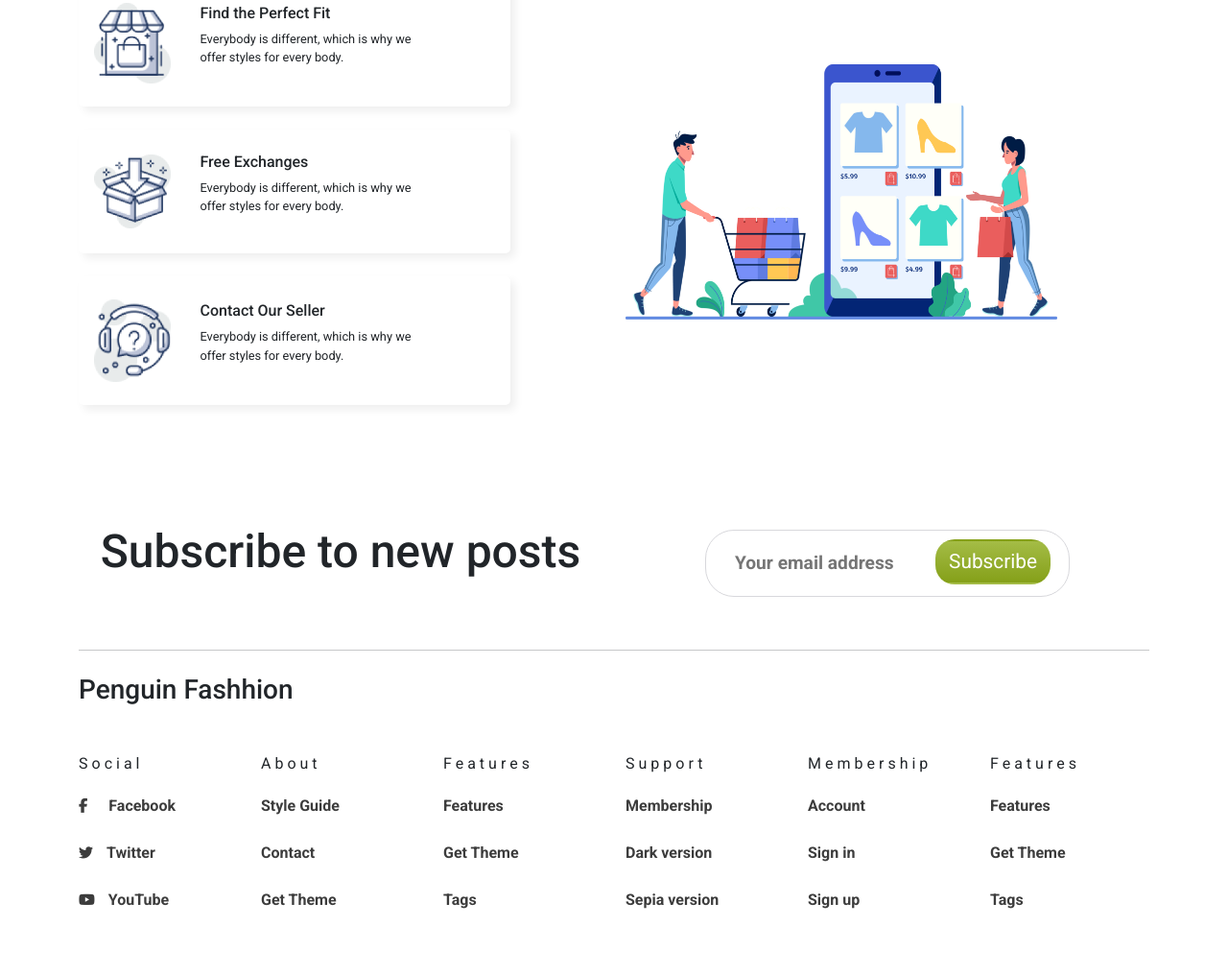
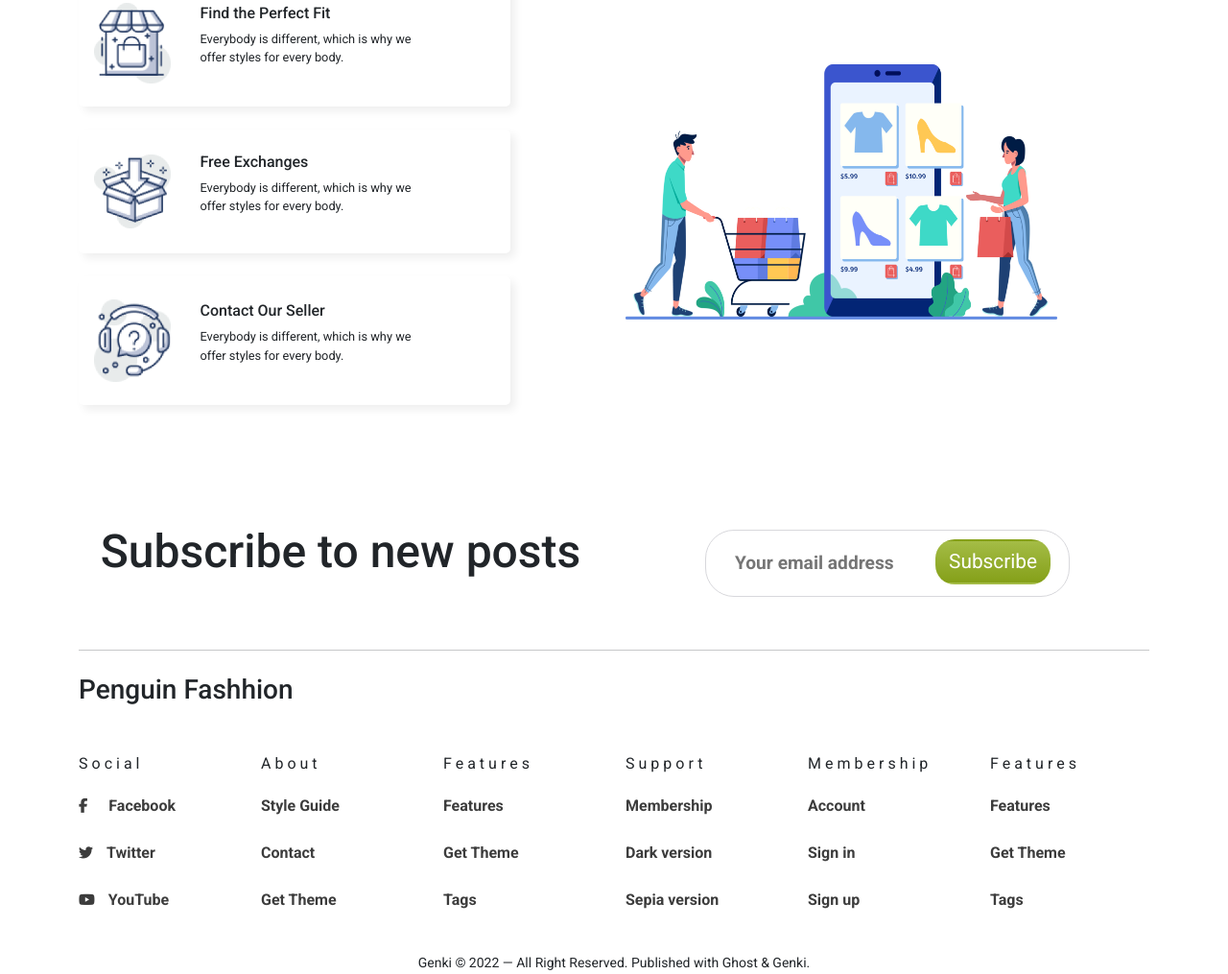
Before and after one commit to sohagmia360/pengoine-fashion, a plain HTML site: page index.html in a window 1280 px wide. Shown: the part 1966-2981 px from the top of the page at 96% size. Before the commit the page ends 2957 px from the top, so only its background shows below. Drawn offline with nearby package versions, Linux system fonts and the light colour scheme; files whose address does not match are found by name.

Commit message:
finish final

```diff
--- a/css/style.css
+++ b/css/style.css
@@ -7,6 +7,7 @@
 
 body{
     font-family: 'Roboto', sans-serif;
+    overflow-x:hidden ;
 
 }
 
@@ -265,7 +266,9 @@ footer{
         font-size: 3rem;
 
     }
-
+  input{
+      width: 250px;
+  }
 }
 @media (max-width :548px) {
     .footer-top h3{
--- a/index.html
+++ b/index.html
@@ -318,6 +318,11 @@
                </ul>
              </div>
          </div>
+
+         <div class="text-center">
+
+             <small class="">Genki © 2022 — All Right Reserved. Published with Ghost & Genki.</small>
+         </div>
         </div>
     </footer>
 
```
